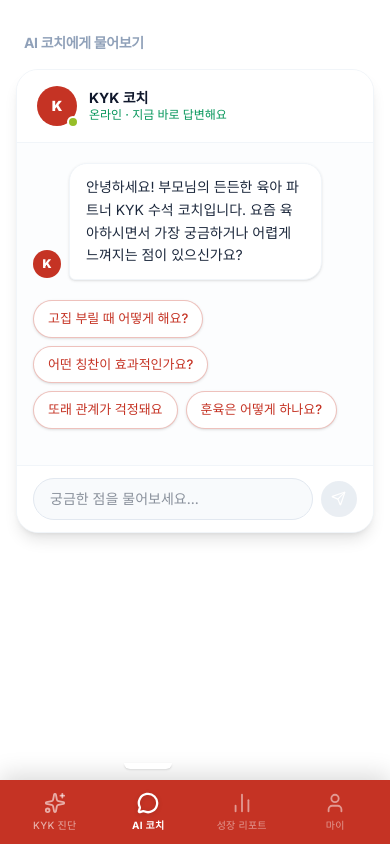
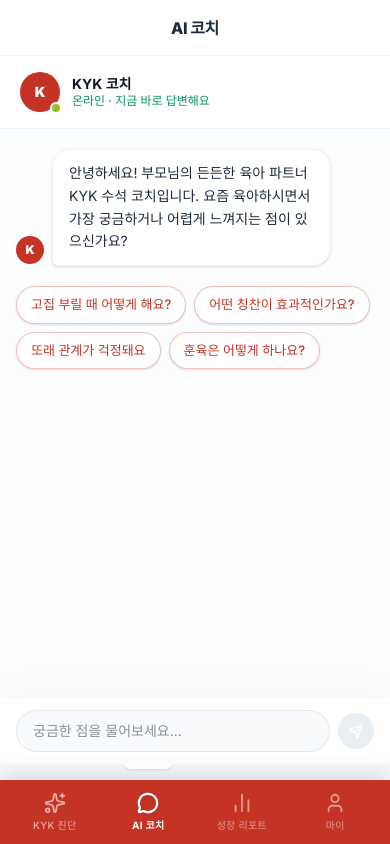
Before and after one commit to Connecto-wyw/AI-KYK, a Next.js app: page /kyk/coach in a window 390 px wide. Built offline with nearby package versions, Linux system fonts and the light colour scheme; no server answers.

Commit message:
모바일 페이지 UI 수정3

```diff
--- a/src/app/kyk/coach/page.tsx
+++ b/src/app/kyk/coach/page.tsx
@@ -33,13 +33,21 @@ export default async function CoachPage() {
   const concern = kidData?.concern || '양육 고민'
 
   return (
-    <div className="flex flex-col min-h-screen bg-white p-4 lg:p-8 overflow-hidden relative pb-[100px] lg:pb-8">
-      <div className="w-full max-w-2xl mx-auto pt-4 lg:pt-8 h-full flex flex-col flex-1">
-        <h1 className="text-[14px] lg:text-base font-bold text-slate-400 mb-4 px-2 tracking-tight">
+    <div className="flex flex-col h-[100dvh] bg-slate-50 lg:bg-white overflow-hidden relative pb-[80px] lg:pb-8">
+      {/* Mobile Top Header */}
+      <div className="lg:hidden flex items-center justify-center h-14 bg-white border-b border-slate-100 shrink-0 sticky top-0 z-20">
+        <h1 className="text-[16px] font-extrabold text-slate-800 tracking-tight">
+          AI 코치
+        </h1>
+      </div>
+
+      <div className="w-full max-w-2xl mx-auto h-full flex flex-col flex-1 lg:pt-8 lg:px-4">
+        {/* PC Top Header */}
+        <h1 className="hidden lg:block text-base font-bold text-slate-400 mb-4 px-2 tracking-tight">
           AI 코치에게 물어보기
         </h1>
 
-        <div className="flex-1 w-full relative z-10 flex flex-col">
+        <div className="flex-1 w-full relative z-10 flex flex-col min-h-0 bg-white lg:bg-transparent">
           <CoachChat profile={profile} concern={concern} kidId={kidData?.id} isUntested={isUntested} />
         </div>
       </div>
--- a/src/components/AI/CoachChat.tsx
+++ b/src/components/AI/CoachChat.tsx
@@ -81,7 +81,7 @@ export function CoachChat({ profile, concern, kidId, isUntested }: CoachChatProp
   }
 
   return (
-    <div className="flex flex-col bg-white rounded-3xl overflow-hidden border border-slate-100 shadow-lg">
+    <div className="flex flex-col h-full bg-white lg:rounded-3xl overflow-hidden lg:border lg:border-slate-100 lg:shadow-xl">
       {/* Header */}
       <div className="flex items-center gap-3 px-5 py-4 border-b border-slate-100 bg-white">
         <div className="relative shrink-0">
@@ -97,7 +97,7 @@ export function CoachChat({ profile, concern, kidId, isUntested }: CoachChatProp
       </div>
 
       {/* Messages */}
-      <div className="flex-1 min-h-[300px] max-h-[420px] overflow-y-auto px-4 py-5 space-y-4 bg-slate-50/40">
+      <div className="flex-1 overflow-y-auto px-4 py-5 space-y-4 bg-slate-50/40">
         {messages.map((m) => {
           const text = getMessageText(m)
           if (!text) return null
@@ -157,7 +157,7 @@ export function CoachChat({ profile, concern, kidId, isUntested }: CoachChatProp
       </div>
 
       {/* Input */}
-      <form onSubmit={handleSubmit} className="flex items-center gap-2 px-4 py-3 border-t border-slate-100 bg-white">
+      <form onSubmit={handleSubmit} className="flex items-center gap-2 px-4 py-3 lg:py-4 border-t border-slate-100 bg-white shadow-[0_-10px_40px_rgba(0,0,0,0.02)]">
         <input
           value={inputValue}
           onChange={(e) => setInputValue(e.target.value)}
```
